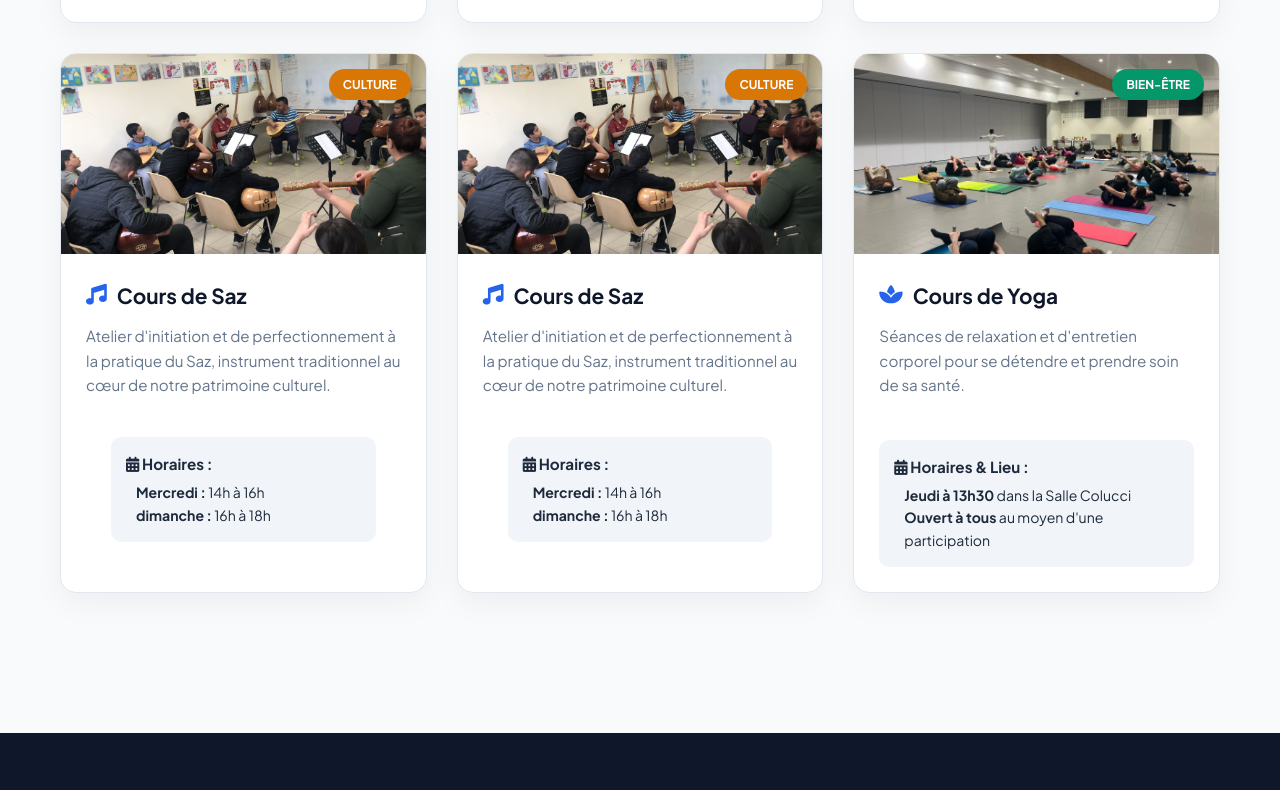
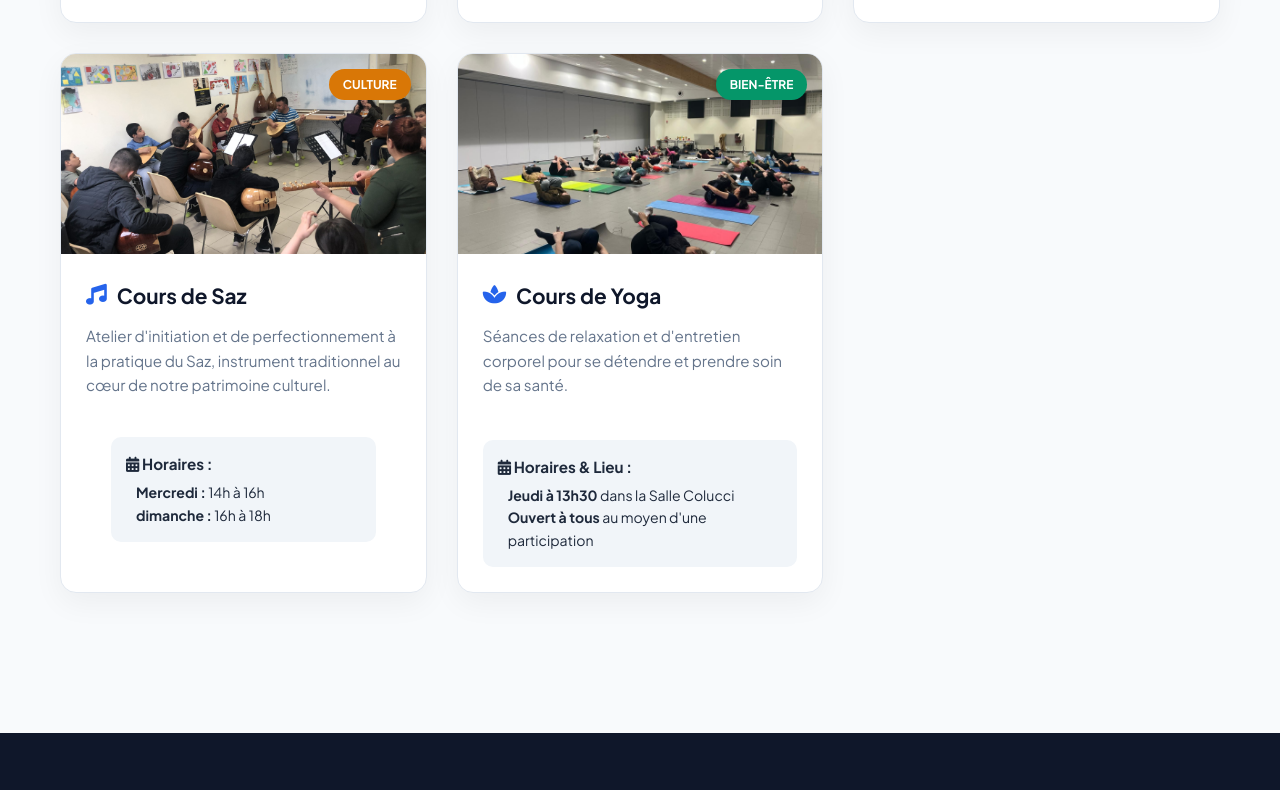
Before and after one commit to Kaoutar1117/Association, a plain HTML site: page index.html in a window 1280 px wide. Shown: the part 2118-2908 px from the top of the page. Drawn offline with Linux system fonts and the light colour scheme.

```diff
--- a/index.html
+++ b/index.html
@@ -257,29 +257,6 @@
           </div>
         </div>
 
-
-<div class="carte-cours">
-          <div class="card-image">
-            <img src="image/cours-de-saz.jpg" alt="Cours de Saz">
-            <span class="card-badge badge-sciences">Culture</span>
-          </div>
-          <div class="card-body">
-            <h3><i class="fa-solid fa-music"></i> Cours de Saz</h3>
-            <p>Atelier d'initiation et de perfectionnement à la pratique du Saz, instrument traditionnel au cœur de notre patrimoine culturel.</p>
-            <div class="card-body">
-            <div class="planning-box">
-              <p><strong><i class="fa-solid fa-calendar-days"></i> Horaires :</strong></p>
-              <ul>
-                <li><strong>Mercredi :</strong> 14h à 16h</li>
-                <li><strong>dimanche :</strong> 16h à 18h</li>
-              </ul>
-            </div>
-          </div>
-          </div>
-        </div>
-
-
-
         <div class="carte-cours">
           <div class="card-image">
             <img src="image/cours-de-yoga.jpg" alt="Cours de Yoga">
```
